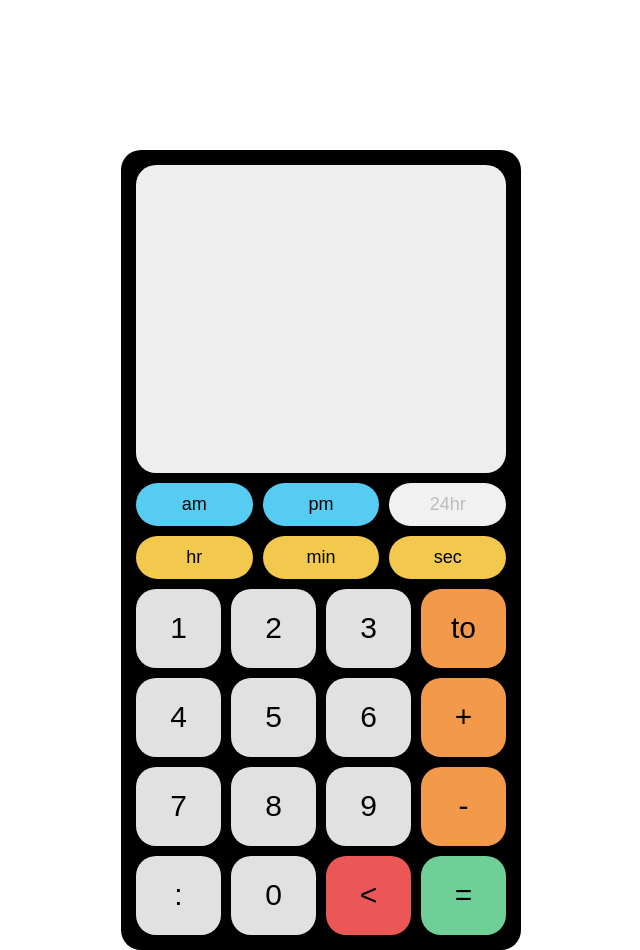
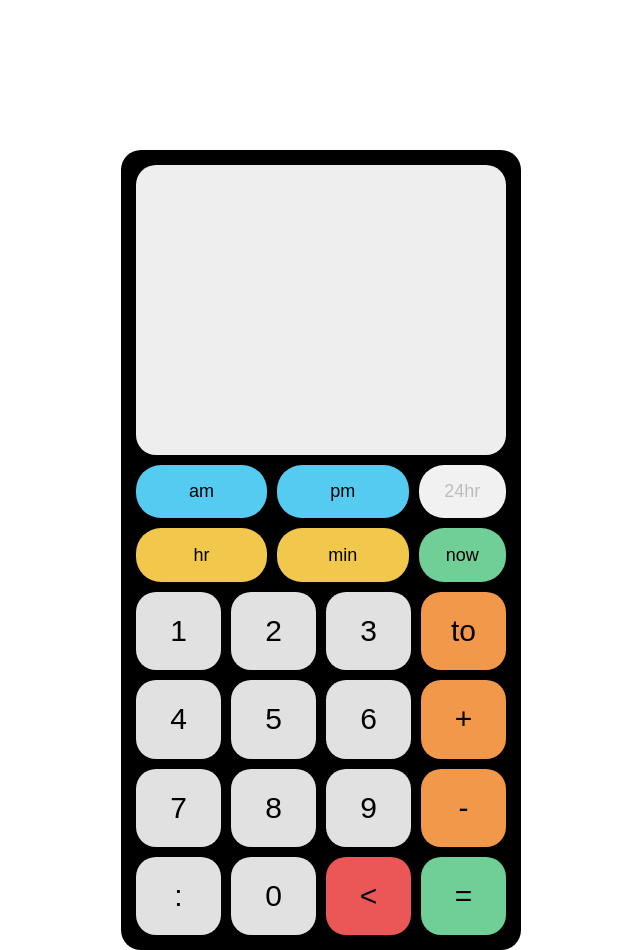
Before and after one commit to iastanley/time-calc-app-web, a React (Create React App) app: page / in a window 1280 px wide. Shown: the whole page, without its empty margins (319-959 px from the left). Built offline with nearby package versions, Linux system fonts and the light colour scheme.

Commit message:
added NOW button to control buttons

```diff
--- a/src/components/ButtonGrid/ButtonGrid.tsx
+++ b/src/components/ButtonGrid/ButtonGrid.tsx
@@ -1,11 +1,12 @@
 import React from 'react';
 import styled from 'styled-components';
+import * as btnColors from '../button-colors';
 
-enum ButtonColor {
-  NUMBER = '#e1e1e1',
-  OPERATOR = 'rgba(242, 153, 74)',
-  CONFIRM = 'rgba(111, 207, 151)',
-  CANCEL = 'rgba(235, 87, 87)',
+const buttonColor = {
+  NUMBER: btnColors.BTN_GRAY,
+  OPERATOR: btnColors.BTN_ORANGE,
+  CONFIRM: btnColors.BTN_GREEN,
+  CANCEL: btnColors.BTN_RED,
 };
 
 interface Props {
@@ -19,111 +20,111 @@ interface Props {
 interface ButtonConfig {
   displayString: string;
   callback: (props: Props) => void;
-  color?: ButtonColor;
+  color?: string;
 }
 
 const ButtonsArray: ButtonConfig[] = [
   {
     displayString: '1',
-    color: ButtonColor.NUMBER,
+    color: buttonColor.NUMBER,
     callback: ({ updateInput }) => {
       updateInput('1');
     }
   },
   {
     displayString: '2',
-    color: ButtonColor.NUMBER,
+    color: buttonColor.NUMBER,
     callback: ({ updateInput }) => {
       updateInput('2');
     }
   },
   {
     displayString: '3',
-    color: ButtonColor.NUMBER,
+    color: buttonColor.NUMBER,
     callback: ({ updateInput }) => {
       updateInput('3');
     }
   },
   {
     displayString: 'to',
-    color: ButtonColor.OPERATOR,
+    color: buttonColor.OPERATOR,
     callback: ({ updateInput }) => {
       updateInput(' to ');
     }
   },
   {
     displayString: '4',
-    color: ButtonColor.NUMBER,
+    color: buttonColor.NUMBER,
     callback: ({ updateInput }) => {
       updateInput('4');
     }
   },
   {
     displayString: '5',
-    color: ButtonColor.NUMBER,
+    color: buttonColor.NUMBER,
     callback: ({ updateInput }) => {
       updateInput('5');
     }
   },
   {
     displayString: '6',
-    color: ButtonColor.NUMBER,
+    color: buttonColor.NUMBER,
     callback: ({ updateInput }) => {
       updateInput('6');
     }
   },
   {
     displayString: '+',
-    color: ButtonColor.OPERATOR,
+    color: buttonColor.OPERATOR,
     callback: ({ updateInput }) => {
       updateInput('+');
     }
   },
   {
     displayString: '7',
-    color: ButtonColor.NUMBER,
+    color: buttonColor.NUMBER,
     callback: ({ updateInput }) => {
       updateInput('7');
     }
   },
   {
     displayString: '8',
-    color: ButtonColor.NUMBER,
+    color: buttonColor.NUMBER,
     callback: ({ updateInput }) => {
       updateInput('8');
     }
   },
   {
     displayString: '9',
-    color: ButtonColor.NUMBER,
+    color: buttonColor.NUMBER,
     callback: ({ updateInput }) => {
       updateInput('9');
     }
   },
   {
     displayString: '-',
-    color: ButtonColor.OPERATOR,
+    color: buttonColor.OPERATOR,
     callback: ({ updateInput }) => {
       updateInput('-');
     }
   },
   {
     displayString: ':',
-    color: ButtonColor.NUMBER,
+    color: buttonColor.NUMBER,
     callback: ({ updateInput }) => {
       updateInput(':');
     }
   },
   {
     displayString: '0',
-    color: ButtonColor.NUMBER,
+    color: buttonColor.NUMBER,
     callback: ({ updateInput }) => {
       updateInput('0');
     }
   },
   {
     displayString: '<',
-    color: ButtonColor.CANCEL,
+    color: buttonColor.CANCEL,
     callback: ({ removeInput, clearInput, outputValue }) => {
       if (outputValue.length) {
         clearInput();
@@ -134,7 +135,7 @@ const ButtonsArray: ButtonConfig[] = [
   },
   {
     displayString: '=',
-    color: ButtonColor.CONFIRM,
+    color: buttonColor.CONFIRM,
     callback: ({ confirm }) => {
       confirm();
     }
--- a/src/components/ControlButtons/ControlButtons.tsx
+++ b/src/components/ControlButtons/ControlButtons.tsx
@@ -1,5 +1,6 @@
 import React from 'react';
 import styled from 'styled-components';
+import * as btnColors from '../button-colors';
 
 interface Props {
   updateInput: (char: string) => void;
@@ -20,15 +21,15 @@ export const ControlButtons: React.FC<Props> = ({ updateInput, toggle24hrTime, i
       onClick={() => toggle24hrTime()}>24hr</TimeControlButton>
     <DurationControlButton onClick={() => updateInput('hr')}>hr</DurationControlButton>
     <DurationControlButton onClick={() => updateInput('min')}>min</DurationControlButton>
-    <DurationControlButton onClick={() => updateInput('sec')}>sec</DurationControlButton>
+    <NowControlButton onClick={() => updateInput('now')}>now</NowControlButton>
   </ControlButtonWrapper>
 }
 
 const ControlButtonWrapper = styled.div`
   display: grid;
-  grid-template-columns: repeat(3, 1fr);
+  grid-template-columns: 3fr 3fr 2fr;
   grid-template-rows: 1fr 1fr;
-  height: 15%;
+  height: 18%;
   width: 100%;
   column-gap: 10px;
   row-gap: 10px;
@@ -43,10 +44,14 @@ const ControlButton = styled.button`
 `
 
 const DurationControlButton = styled(ControlButton)`
-  background-color: rgba(242, 201, 76);
+  background-color: ${btnColors.BTN_YELLOW};
+`;
+
+const NowControlButton = styled(ControlButton)`
+  background-color: ${btnColors.BTN_GREEN};
 `;
 
 const TimeControlButton = styled(ControlButton)<{ isActive: boolean }>`
-  background-color: ${props => props.isActive ? 'rgba(86, 204, 242)' : '#F1F1F1'};
-  color: ${props => props.isActive ? 'inherit' : '#BDBDBD'};
+  background-color: ${props => props.isActive ? btnColors.BTN_BLUE : btnColors.BTN_INACTIVE};
+  color: ${props => props.isActive ? 'inherit' : btnColors.BTN_TEXT_INACTIVE};
 `
--- a/src/components/Display/Display.tsx
+++ b/src/components/Display/Display.tsx
@@ -21,7 +21,7 @@ const DisplayWrapper = styled.div`
   background: #eee;
   border-radius: 20px;
   width: 100%;
-  height: 40%;
+  height: 38%;
 `;
 
 const BaseInput = styled.input`
--- /dev/null
+++ b/src/components/button-colors.ts
@@ -0,0 +1,10 @@
+
+export const BTN_GRAY = '#e1e1e1';
+export const BTN_ORANGE = '#f2984a';
+export const BTN_RED = '#eb5757';
+export const BTN_GREEN = '#6fcf97';
+export const BTN_YELLOW = '#f2c84c';
+export const BTN_BLUE = '#56cbf2';
+
+export const BTN_TEXT_INACTIVE = '#bdbdbd';
+export const BTN_INACTIVE = '#f1f1f1';
```
